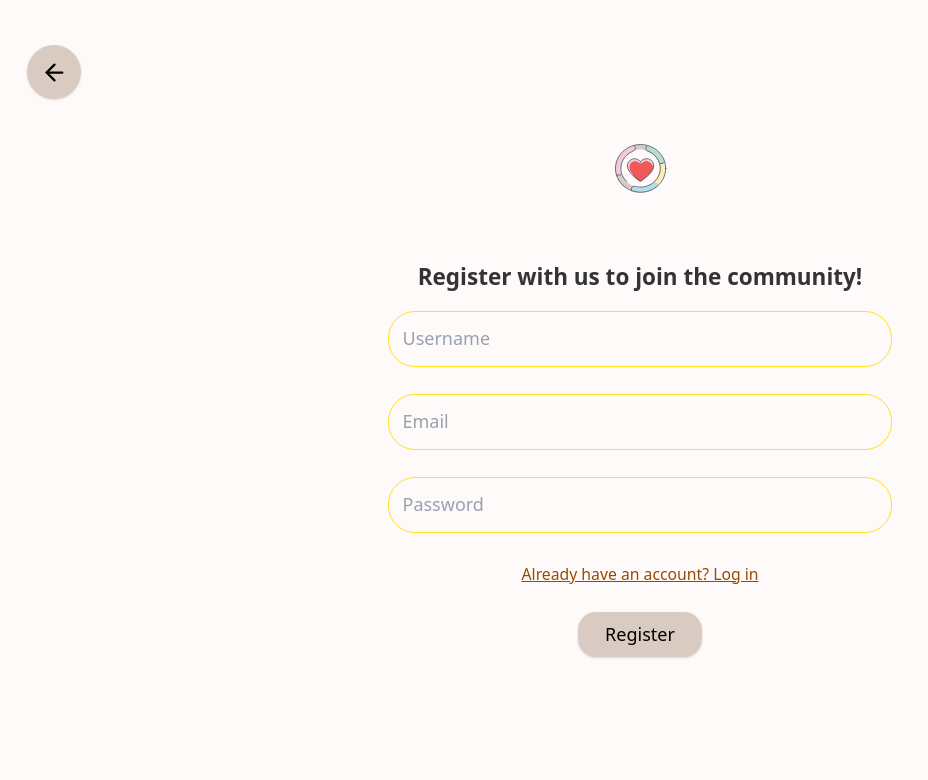
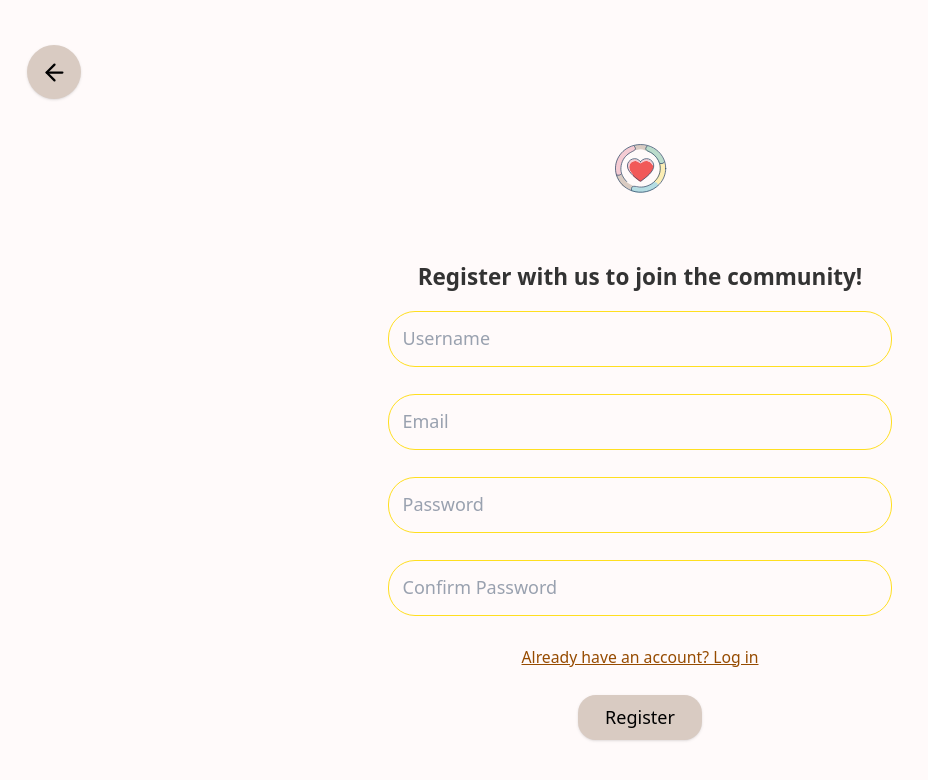
Before and after one commit to magentaong/BefriendersCircle, a React (Vite) app in the folder client/: page /login in a window 1280 px wide. Both pictures are taken after a click on the button "New here? Sign up". Shown: the top 780 px of the page, without its empty margins (0-928 px from the left). Built offline with nearby package versions, Linux system fonts and the light colour scheme.

Commit message:
feat: added confirm password field in register page

```diff
--- a/client/src/api/auth.ts
+++ b/client/src/api/auth.ts
@@ -12,9 +12,9 @@ export async function login(email: string, password: string) {
   }
 }
 
-export async function register(email: string, password: string, name: string) {
+export async function register(email: string, password: string, confirmPassword: string, name: string) {
   try {
-    const res = await axios.post(`${API_URL}/register`, { email, password , name});
+    const res = await axios.post(`${API_URL}/register`, { email, password, confirmPassword , name});
     return res.data;
   } catch (err: any) {
     throw new Error(err.response?.data?.message || "Signup failed");
--- a/client/src/pages/Login.tsx
+++ b/client/src/pages/Login.tsx
@@ -9,13 +9,14 @@ export default function LoginPage() {
   const [isSignup, setIsSignup] = useState(false);
   const [errorMessage, setErrorMessage] = useState("");
   const [name, setName] = useState("");
+  const [confirmPassword, setConfirmPassword] = useState("");
   const navigate = useNavigate();
 
   const handleSubmit = async (e: React.FormEvent) => {
     e.preventDefault();
     try {
       const data = isSignup
-        ? await register(email, password, name)
+        ? await register(email, password, confirmPassword, name)
         : await login(email, password);
 
       localStorage.setItem("token", data.token);
@@ -82,6 +83,16 @@ export default function LoginPage() {
           type="password"
           required
         />
+        {isSignup && (
+          <input
+            className="w-full p-3 border border-yellow-300 rounded-xl focus:outline-none placeholder:text-gray-400"
+            placeholder="Confirm Password"
+            value={confirmPassword}
+            onChange={(e) => setConfirmPassword(e.target.value)}
+            type="password"
+            required
+          />
+        )}
 
         {/* Error */}
         {errorMessage && (
```
